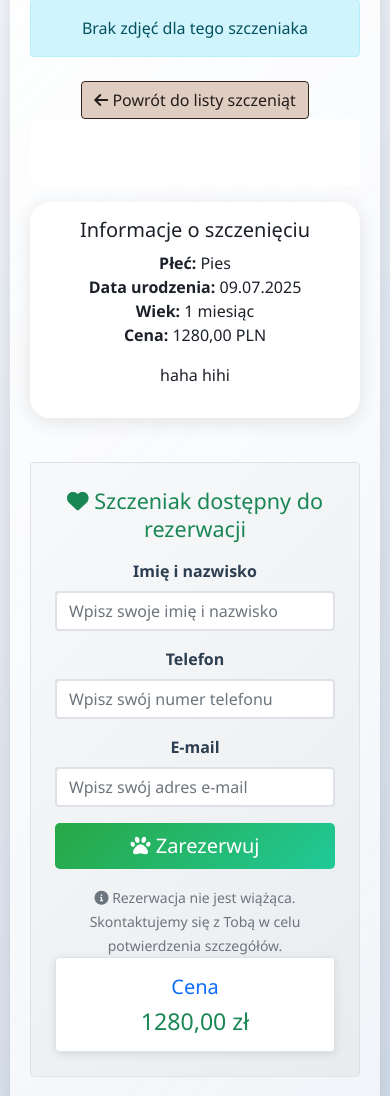
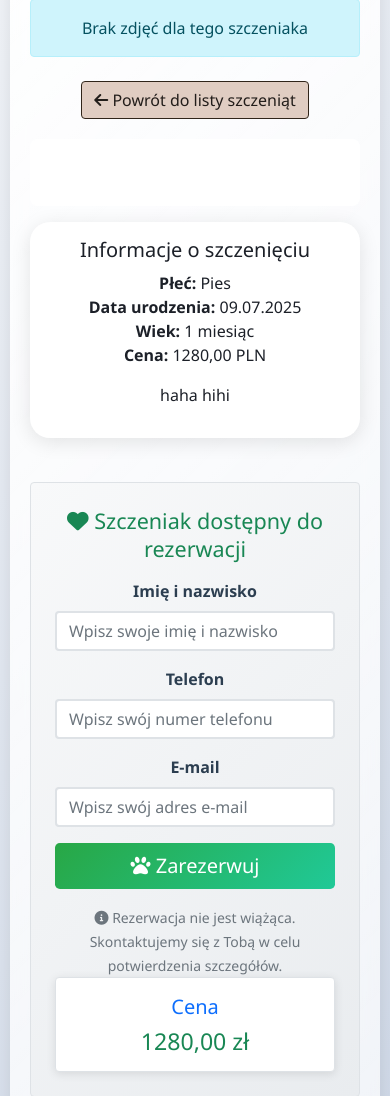
Before and after one commit to zwojciechowic/zwojciechowic, a Django app: page /pl/szczeniaki/1/ in a window 390 px wide. Shown: the part 220-1316 px from the top of the page. Run offline with Django 4.2, Linux system fonts and the light colour scheme; data comes from the database, SQL or seed files in the repository.

Commit message:
szczeniaki opuscic widok

```diff
--- a/templates/puppy_detail.html
+++ b/templates/puppy_detail.html
@@ -33,6 +33,18 @@
             margin-top: 0.3rem;
             font-size: 0.8rem;
         }
+
+        /* Nowe style dla wyrównania prawej kolumny */
+        .right-column-content {
+            margin-top: 80px; /* Dostosuj tę wartość według potrzeb */
+        }
+
+        /* Responsive - na mniejszych ekranach usuń margines */
+        @media (max-width: 991px) {
+            .right-column-content {
+                margin-top: 20px;
+            }
+        }
     </style>
 {% endblock %}
 
@@ -60,6 +72,8 @@
         </div>
 
         <div class="col-lg-4">
+            <!-- Wrapper z marginesem dla wyrównania -->
+            <div class="right-column-content">
                 <!-- Pasek miotu z kolorami szczeniaka -->
                 <div class="litter-bar {% if not puppy.color1 or not puppy.color2 %}default-gradient{% endif %}"
                      {% if puppy.color1 and puppy.color2 %}
@@ -99,12 +113,12 @@
                             </div>
                             {% show_gallery puppy.certificates_gallery.id "mt-3" %}
                         {% endif %}
-
-
                     </div>
                 </div>
             </div>
         </div>
+    </div>
+
     {% if puppy.is_available %}
     <div class="reservation-form-section mt-4 p-4 border rounded bg-light">
         <h4 class="text-success mb-3">
```
Lines whose indentation alone changed are shown as unchanged.
